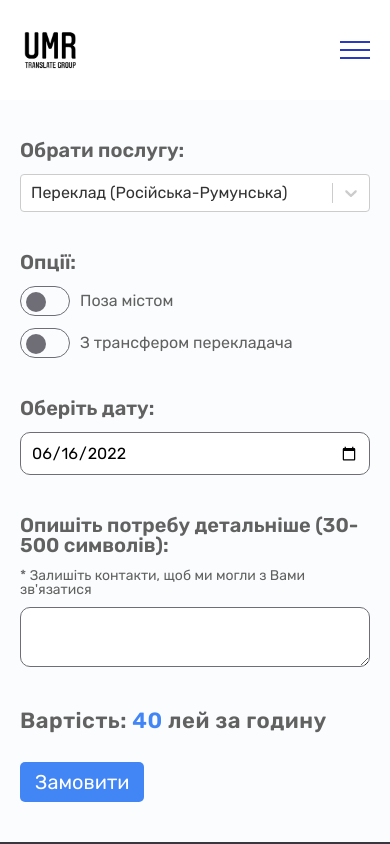
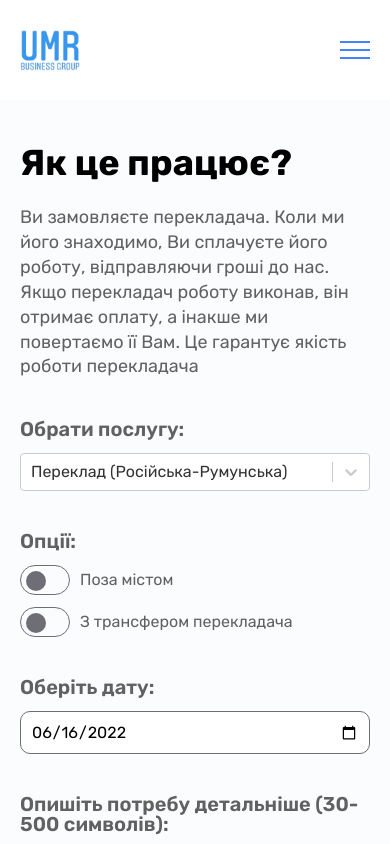
Before and after one commit to Alekseypavlov14/umr-group, a React (Create React App) app: page /order in a window 390 px wide. Shown: the top 844 px of the page. Built offline with nearby package versions, Linux system fonts and the light colour scheme.

Commit message:
add text-content

```diff
--- a/src/components/BurgerButton/BurgerButton.module.css
+++ b/src/components/BurgerButton/BurgerButton.module.css
@@ -19,14 +19,14 @@
     height: 2px;
     width: 100%;
     transform-origin: center;
-    background-color: var(--blue-100);
+    background-color: var(--blue-200);
     transition: transform 0.3s ease 0s;
   }
 
   .BurgerButton span {
     height: 2px;
     width: 100%;
-    background-color: var(--blue-100);
+    background-color: var(--blue-200);
   }
 
   .BurgerButton.Clicked span {
--- a/src/pages/Order/Order.module.css
+++ b/src/pages/Order/Order.module.css
@@ -4,10 +4,12 @@
   background: #fafcfd;
 }
 
+.TextContent {
+  padding: 20px 0px;
+}
+
 .OrderContent {
   width: 100%;
-  max-width: 400px;
-  margin: 0px auto;
 }
 
 .Description {
--- a/src/pages/Order/Order.tsx
+++ b/src/pages/Order/Order.tsx
@@ -3,6 +3,7 @@ import { Container } from '../../components/Container/Container'
 import { AdditiveInput } from '../../components/AdditiveInput/AdditiveInput'
 import { Button } from '../../components/Button/Button'
 import { mailer } from '../../business/SendMail/Sendmail'
+import { TextBlock } from '../../components/TextBlock/TextBlock'
 import Select from 'react-select'
 import services from './services.json'
 import styles from './Order.module.css'
@@ -64,8 +65,8 @@ const Order: FC<OrderProps> = () => {
     return true
   }
 
-  function getDefaultDate() {
-    const now = new Date()
+  function getInputDateFormat(time: number) {
+    const now = new Date(time)
 
     let day = now.getDate().toString()
     if (day.length === 1) day = '0' + day
@@ -75,8 +76,6 @@ const Order: FC<OrderProps> = () => {
 
     return `${now.getFullYear()}-${month}-${day}`
   }
-
-  console.log(getDefaultDate())
 
   function setInvalidById(id: string) {
     const inputDate = document.getElementById(id) as HTMLInputElement
@@ -90,6 +89,16 @@ const Order: FC<OrderProps> = () => {
   return (
     <div className={styles.Order}>
       <Container>
+        <div>
+          <div className={styles.TextContent}>
+            <TextBlock
+              title='Як це працює?'
+              content='Ви замовляєте перекладача. Коли ми його знаходимо, Ви
+              сплачуєте його роботу, відправляючи гроші до нас. Якщо перекладач роботу виконав,
+              він отримає оплату, а інакше ми повертаємо її Вам. Це гарантує якість роботи
+              перекладача'
+            />
+          </div>
           <div className={styles.OrderContent}>
             <form className={styles.Form}>
               <div className={styles.FormSection}>
@@ -104,6 +113,7 @@ const Order: FC<OrderProps> = () => {
                       const service = getServiceByName(e.value)
                       setService(service)
                       setCurrentPrice(service.startPrice)
+                      setTime(Date.now())
                     }
                   }}
                 />
@@ -131,8 +141,8 @@ const Order: FC<OrderProps> = () => {
                   className={styles.Input}
                   onChange={(e) => setTime(new Date(e.target.value).getTime())}
                   onFocus={(e) => removeInvalidClass(e)}
-                defaultValue={getDefaultDate()}
-                min={getDefaultDate()}
+                  min={getInputDateFormat(time)}
+                  value={getInputDateFormat(time)}
                   id='date'
                   type='date'
                 />
@@ -175,6 +185,7 @@ const Order: FC<OrderProps> = () => {
               </div>
             </form>
           </div>
+        </div>
       </Container>
     </div>
   )
```
Also changed, not shown: src/assets/logo.png. Lines whose indentation alone changed are shown as unchanged.
